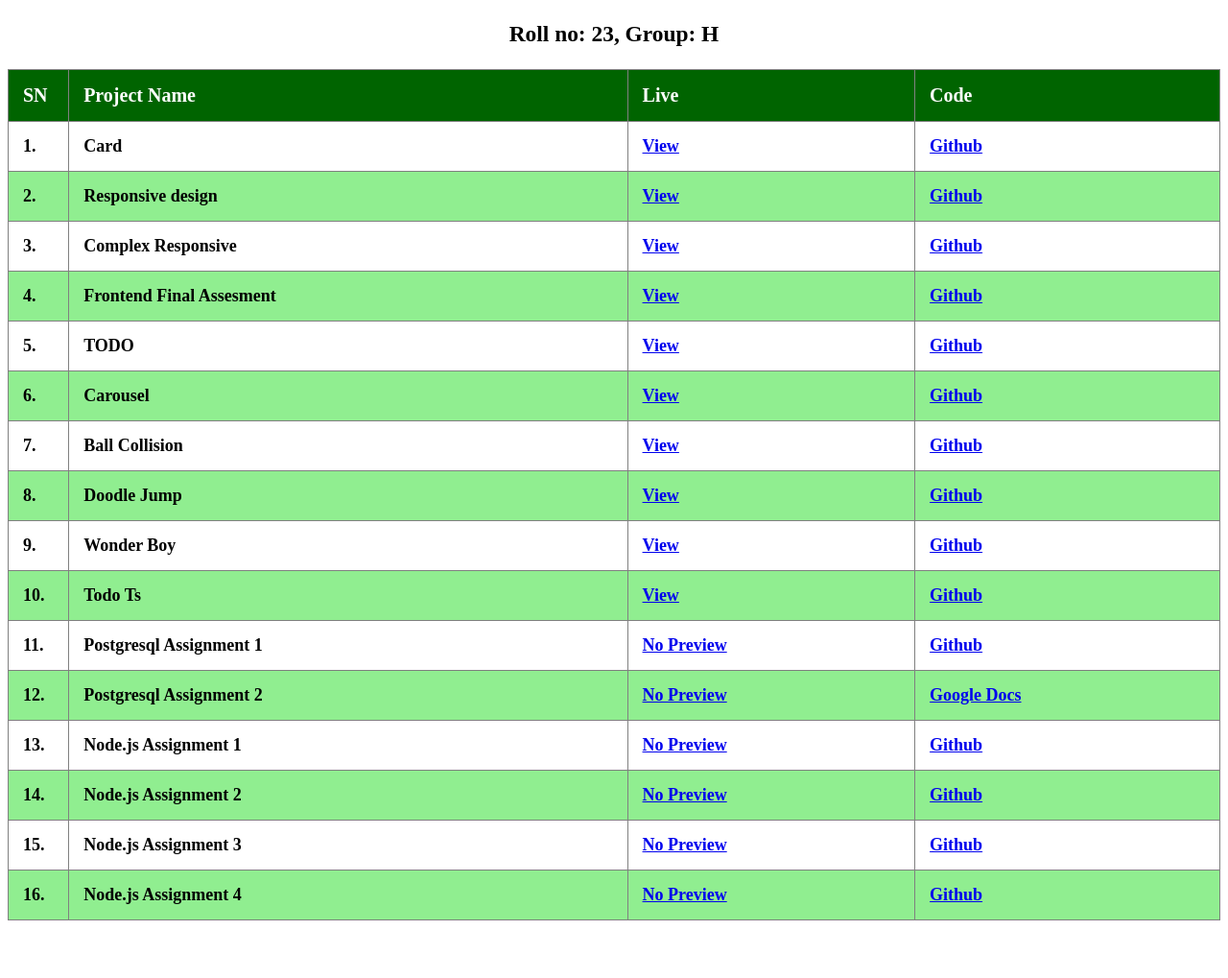
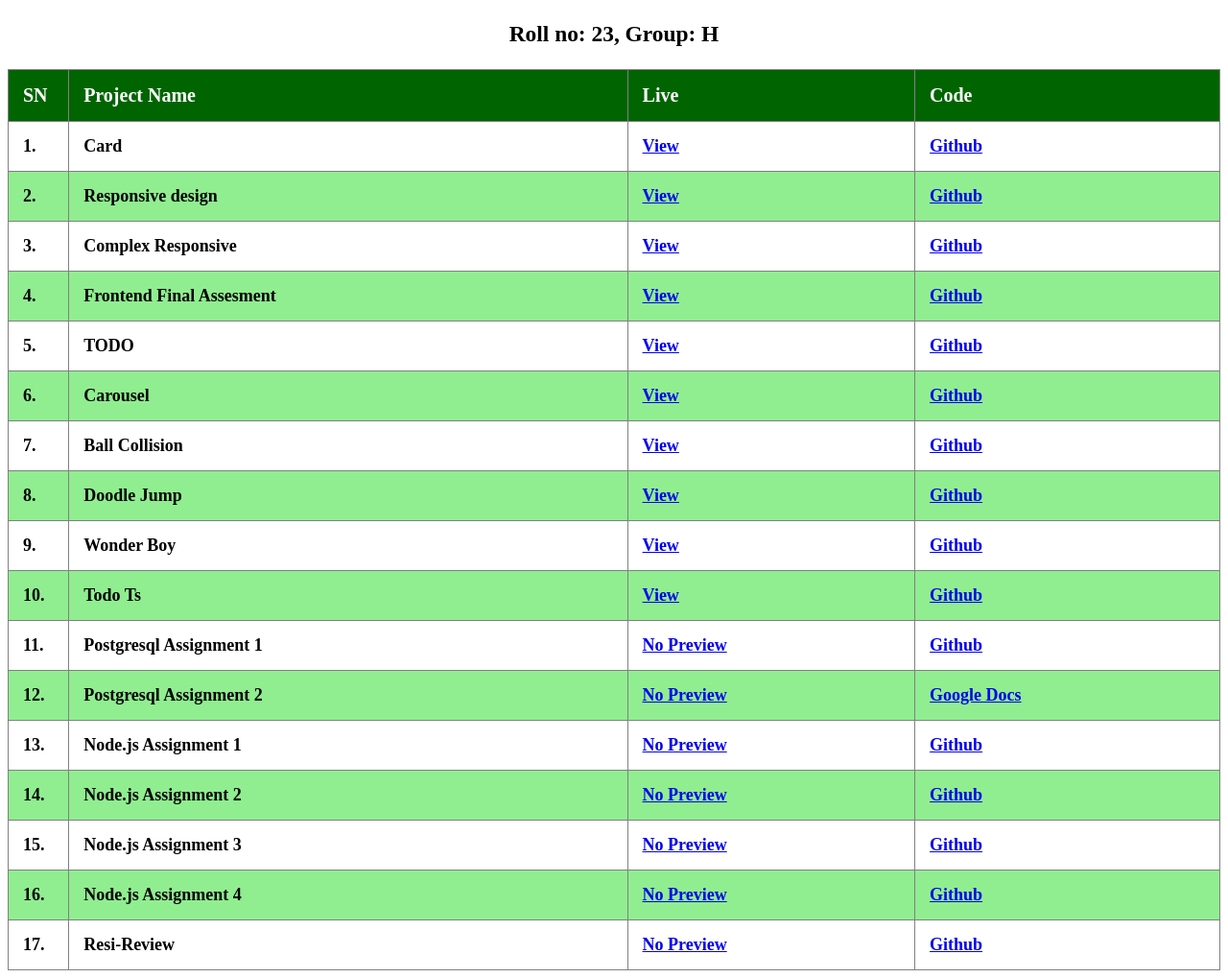
Before and after one commit to romanpoudel/leapfrog-projects, a plain HTML site: page index.html in a window 1280 px wide. Shown: the part 62-1081 px from the top of the page at 96% size. Before the commit the page ends 1029 px from the top, so only its background shows below. Drawn offline with Linux system fonts and the light colour scheme.

Commit message:
final project

```diff
--- a/index.html
+++ b/index.html
@@ -313,6 +313,21 @@
 						>
 					</td>
 				</tr>
+				<tr>
+					<td>17.</td>
+					<td>Resi-Review</td>
+					<td>
+						<a href="#">No Preview</a>
+					</td>
+					<td>
+						<a
+							href="https://github.com/romanpoudel/resi-review"
+							target="_blank"
+							rel="noopener"
+							>Github</a
+						>
+					</td>
+				</tr>
 			</tbody>
 		</table>
 	</body>
```
